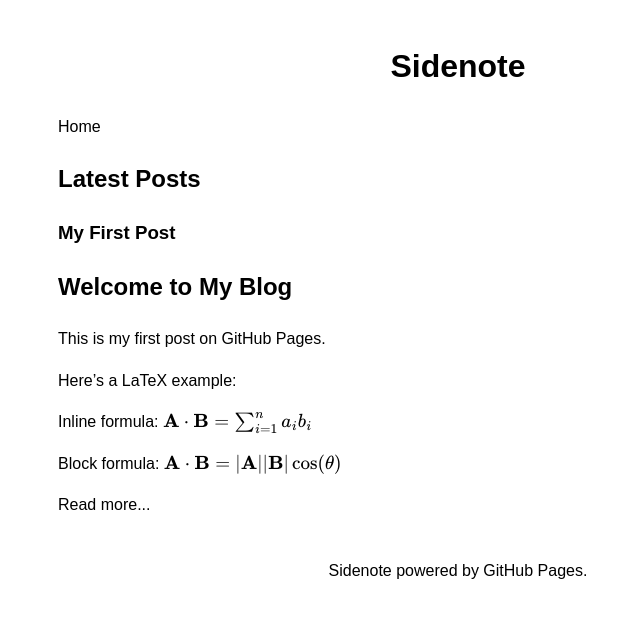
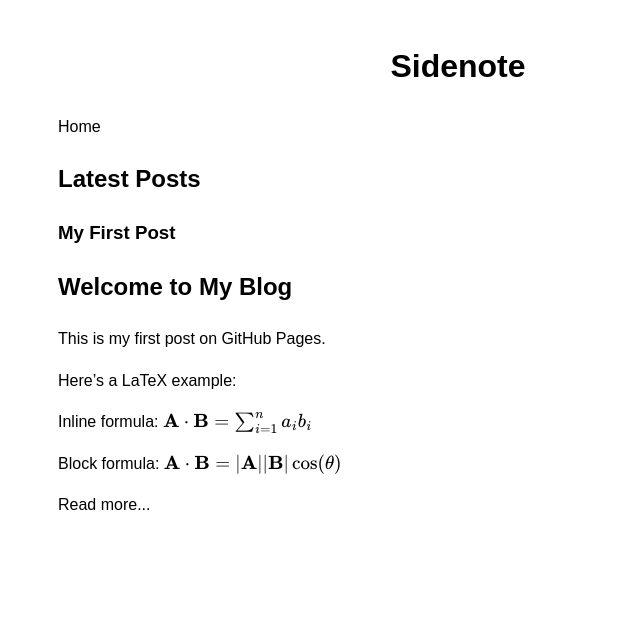
Before and after one commit to itmustalwaysbenight/sidenote, a Jekyll site: the page built from index.html, in a window 1280 px wide. Shown: the top 618 px of the page, without its empty margins (182-822 px from the left). Built offline with Jekyll 4.4.1, drawn with Linux system fonts in a browser that asks for light colours.

Commit message:
removing footer

```diff
--- a/_layouts/default.html
+++ b/_layouts/default.html
@@ -54,7 +54,7 @@
         {{ content }}
     </main>
     <footer>
-        <p>{{ site.title }} powered by <a href="https://pages.github.com">GitHub Pages</a>.</p>
+
     </footer>
 </body>
 </html>
```
